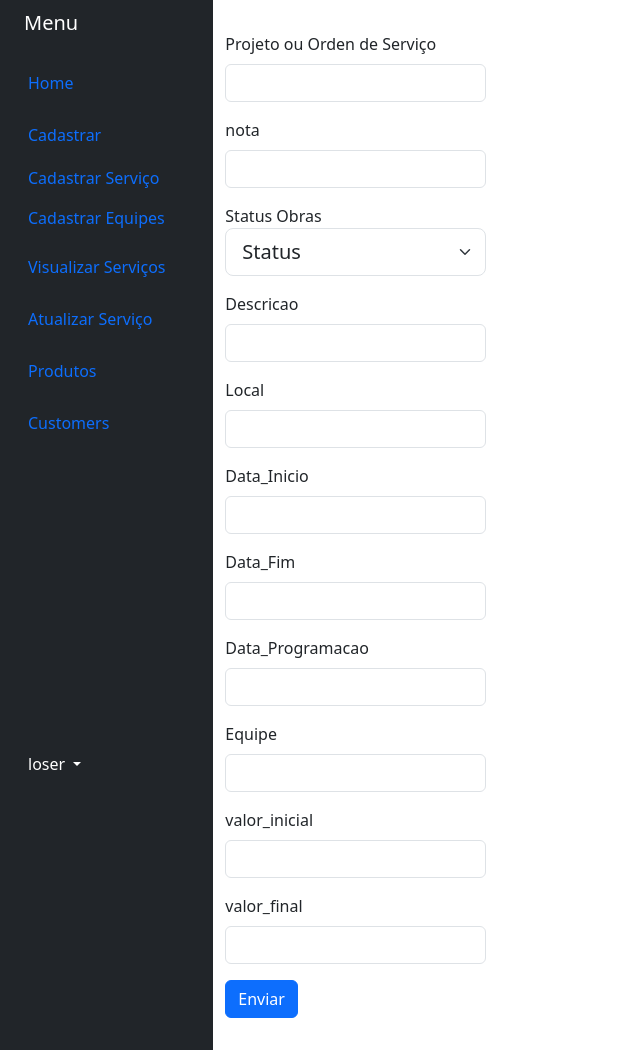
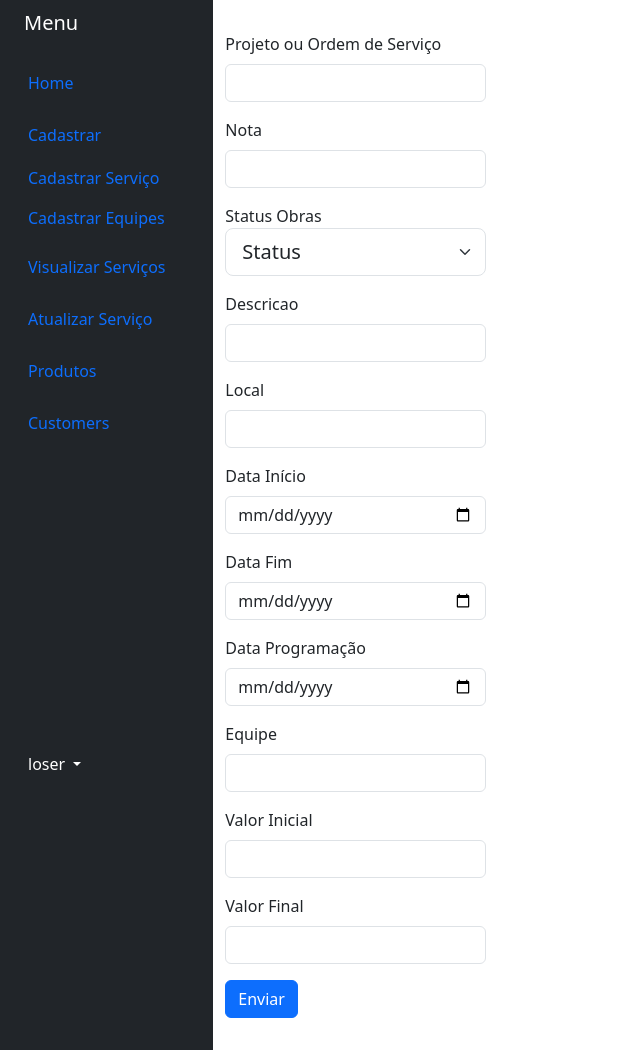
Before and after one commit to marcelohiginoduarte/Gestao_Servico, a Django app: page /cadastroservico/ in a window 1280 px wide. Shown: the whole page, without its empty margins (0-640 px from the left). Run offline with Django 5.2, Linux system fonts and the light colour scheme.

Commit message:
add forms

```diff
--- a/Setup/Meuprojeto/Templates/Cadastrarservico.html
+++ /dev/null
@@ -1,76 +0,0 @@
-{% extends 'base.html' %}
-{% block 'titulo' %}Cadastrar Serviços{% endblock %}
-
-{% block 'Material' %}
-
-<div class="col-3 py-3">
-
-    {% if erro == '1' %}
-        <div class="alert alert-danger" role="alert">
-            {{texto}}
-
-        </div>
-    {% endif %}
-
-
-    <form action="/cadastroservico/" method="post">
-        {% csrf_token %}
-        <div class="mb-3">
-            <label for="ProjetoOS" class="form-label">Projeto ou Orden de Serviço</label>
-            <input type="text" class="form-control" id="exampleInputEmail1" name="Projeto">
-        </div>
-        <div class="mb-3">
-            <label for="nota" class="form-label">nota</label>
-            <input type="text" class="form-control" id="exampleInputEmail1" name="nota">
-        </div>
-        <span>Status Obras</span>
-        <select class="form-select form-select-lg mb-3" name="status">
-            <option selected>Status</option>
-            <option value="Em programacao">Em programacao</option>
-            <option value="Programado">Programado</option>
-            <option value="Em execucao">Em execucao</option>
-            <option value="Executado">Executado</option>
-            <option value="Executado Fora Prazo">Executado Fora Prazo</option>
-            <option value="Nao Executado">Nao Executado</option>
-            <option value="Interropida">Interropida</option>
-            <option value="Medicao">Medicao</option>
-            <option value="Entregue">Entregue</option>
-            <option value="Pago">Pago</option>
-        </select>
-        <div class="mb-3">
-            <label for="nota" class="form-label">Descricao</label>
-            <input type="text" class="form-control" id="exampleInputEmail1" name="Descricao">
-        </div>
-        <div class="mb-3">
-            <label for="nota" class="form-label">Local</label>
-            <input type="text" class="form-control" id="exampleInputEmail1" name="Local">
-        </div>
-        <div class="mb-3">
-            <label for="nota" class="form-label">Data_Inicio</label>
-            <input type="text" class="form-control" id="exampleInputEmail1" name="Data_Inicio">
-        </div>
-        <div class="mb-3">
-            <label for="nota" class="form-label">Data_Fim</label>
-            <input type="text" class="form-control" id="exampleInputEmail1" name="Data_Fim">
-        </div>
-        <div class="mb-3">
-            <label for="nota" class="form-label">Data_Programacao</label>
-            <input type="text" class="form-control" id="exampleInputEmail1" name="Data_Programacao">
-        </div>
-        <div class="mb-3">
-            <label for="nota" class="form-label">Equipe</label>
-            <input type="text" class="form-control" id="exampleInputEmail1" name="Equipe">
-        </div>
-        <div class="mb-3">
-            <label for="nota" class="form-label">valor_inicial</label>
-            <input type="number" class="form-control" id="exampleInputEmail1" name="valor_inicial">
-        </div>
-        <div class="mb-3">
-            <label for="nota" class="form-label">valor_final</label>
-            <input type="number" class="form-control" id="exampleInputEmail1" name="valor_final">
-        </div>
-
-        <button type="submit" class="btn btn-primary">Enviar</button>
-    </form>
-</div>
-{% endblock %}
--- /dev/null
+++ b/Setup/Meuprojeto/forms.py
@@ -0,0 +1,12 @@
+from django import forms
+from Meuprojeto.models import Servico, Equipe
+
+class ServicoForm(forms.ModelForm):
+    class Meta:
+        model = Servico
+        fields = ['Projeto', 'Nota', 'Status', 'Descricao', 'Local', 'Data_Inicio', 'Data_Fim', 'Data_Programacao', 'Equipe', 'valor_inicial', 'valor_final']
+
+class EquipeForm(forms.ModelForm):
+    class Meta:
+        model = Equipe
+        fields = ['NumeroEquipe', 'Nome_Encaregado', 'Matricula_Encaregado', 'Nome_Eletricista_1', 'Matricula_Eletricista1', 'Nome_Eletricista_2', 'Matricula_Eletricista2', 'Nome_Eletricista_3', 'Matricula_Eletricista3', 'Nome_Eletricista_4', 'Matricula_Eletricista4', 'Nome_Ajudante_1', 'Matricula_Ajudante1']
--- a/Setup/Meuprojeto/Templates/base.html
+++ b/Setup/Meuprojeto/templates/base.html
@@ -33,7 +33,7 @@
                             </ul>
                         </li>
                         <li>
-                            <a href="{% url 'VisualizarServicos' %}" class="nav-link px-0 align-middle">
+                            <a href="{% url 'visualizar_servicos' %}" class="nav-link px-0 align-middle">
                                 <i class="fs-4 bi-table"></i> <span class="ms-1 d-none d-sm-inline">Visualizar Serviços</span></a>
                         </li>
                         <li>
--- /dev/null
+++ b/Setup/Meuprojeto/templates/cadastrar_servico.html
@@ -0,0 +1,73 @@
+{% extends 'base.html' %}
+{% block 'titulo' %}Cadastrar Serviços{% endblock %}
+
+{% block 'Material' %}
+<div class="col-3 py-3">
+
+    {% if erro == '1' %}
+        <div class="alert alert-danger" role="alert">
+            {{texto}}
+        </div>
+    {% endif %}
+
+    <form action="/cadastroservico/" method="post">
+        {% csrf_token %}
+        <div class="mb-3">
+            <label for="Projeto" class="form-label">Projeto ou Ordem de Serviço</label>
+            <input type="text" class="form-control" id="Projeto" name="Projeto" required>
+        </div>
+        <div class="mb-3">
+            <label for="Nota" class="form-label">Nota</label>
+            <input type="text" class="form-control" id="Nota" name="Nota" required>
+        </div>
+        <span>Status Obras</span>
+        <select class="form-select form-select-lg mb-3" name="Status" required>
+            <option selected>Status</option>
+            <option value="Em programacao">Em programacao</option>
+            <option value="Programado">Programado</option>
+            <option value="Em execucao">Em execucao</option>
+            <option value="Executado">Executado</option>
+            <option value="Executado Fora Prazo">Executado Fora Prazo</option>
+            <option value="Nao Executado">Nao Executado</option>
+            <option value="Interropida">Interropida</option>
+            <option value="Medicao">Medicao</option>
+            <option value="Entregue">Entregue</option>
+            <option value="Pago">Pago</option>
+        </select>
+        <div class="mb-3">
+            <label for="Descricao" class="form-label">Descricao</label>
+            <input type="text" class="form-control" id="Descricao" name="Descricao" required>
+        </div>
+        <div class="mb-3">
+            <label for="Local" class="form-label">Local</label>
+            <input type="text" class="form-control" id="Local" name="Local" required>
+        </div>
+        <div class="mb-3">
+            <label for="Data_Inicio" class="form-label">Data Início</label>
+            <input type="date" class="form-control" id="Data_Inicio" name="Data_Inicio" required>
+        </div>
+        <div class="mb-3">
+            <label for="Data_Fim" class="form-label">Data Fim</label>
+            <input type="date" class="form-control" id="Data_Fim" name="Data_Fim" required>
+        </div>
+        <div class="mb-3">
+            <label for="Data_Programacao" class="form-label">Data Programação</label>
+            <input type="date" class="form-control" id="Data_Programacao" name="Data_Programacao" required>
+        </div>
+        <div class="mb-3">
+            <label for="Equipe" class="form-label">Equipe</label>
+            <input type="text" class="form-control" id="Equipe" name="Equipe" required>
+        </div>
+        <div class="mb-3">
+            <label for="valor_inicial" class="form-label">Valor Inicial</label>
+            <input type="number" class="form-control" id="valor_inicial" name="valor_inicial" required>
+        </div>
+        <div class="mb-3">
+            <label for="valor_final" class="form-label">Valor Final</label>
+            <input type="number" class="form-control" id="valor_final" name="valor_final" required>
+        </div>
+
+        <button type="submit" class="btn btn-primary">Enviar</button>
+    </form>
+</div>
+{% endblock %}
--- a/Setup/Meuprojeto/views.py
+++ b/Setup/Meuprojeto/views.py
@@ -1,92 +1,46 @@
-from django.shortcuts import render, redirect
+from django.shortcuts import render, redirect, get_object_or_404
 from Meuprojeto.models import Servico, Equipe
+from Meuprojeto.forms import ServicoForm, EquipeForm
 
 def home(request):
-    return render(request, 'Home.html',)
+    return render(request, 'home.html')
 
-def CadastrarServico(request):
-    if request.method == "GET":
+def cadastrar_servico(request):
+    erro = None
+    texto = None
+
+    if request.method == "POST":
+        form = ServicoForm(request.POST)
+        print(form.errors)
+        if form.is_valid():
+            print(form.errors)
+            form.save()
+            return redirect('visualizar_servicos')
+    else:
+        form = ServicoForm()
         erro = request.GET.get('erro')
         texto = request.GET.get('texto')
-        return render (request, 'Cadastrarservico.html', {'erro': erro, 'texto':texto})
-    if request.method == "POST":
-        Projeto = request.POST.get('Projeto')
-        Nota = request.POST.get('nota')
-        Status = request.POST.get('status')
-        Descricao = request.POST.get('Descricao')
-        Local = request.POST.get('Local')
-        Data_Inicio = request.POST.get('Data_Inicio')
-        Data_Fim = request.POST.get('Data_Fim')
-        Data_Programacao = request.POST.get('Data_Programacao')
-        Equipe = request.POST.get('Equipe')
-        valor_inicial = request.POST.get('valor_inicial')
-        valor_final = request.POST.get('valor_final')
 
-        if len(Projeto) <=7:
-            return redirect('/cadastroservico/?erro=1&texto=Digite um projeto valido')
+    return render(request, 'cadastrar_servico.html', {'form': form, 'erro': erro, 'texto': texto})
 
 
-        servico = Servico(
-            Projeto = Projeto,
-            Nota = Nota,
-            Status = Status,
-            Descricao = Descricao,
-            Local = Local,
-            Data_Inicio = Data_Inicio,
-            Data_Fim = Data_Fim,
-            Data_Programacao = Data_Programacao,
-            Equipe = Equipe,
-            valor_inicial = valor_inicial,
-            valor_final = valor_final
-        )
-        #Salvar os dados no banco de dados
-        servico.save()
-    return render(request, 'Cadastrarservico.html',)
+def cadastro_equipes(request):
+    if request.method == "POST":
+        form = EquipeForm(request.POST)
+        if form.is_valid():
+            form.save()
+            return redirect('visualizar_equipes')
+    else:
+        form = EquipeForm()
+    return render(request, 'cadastro_equipes.html', {'form': form})
 
-def CadastroEquipes(request):
-    if request.method == "GET":
-        return render(request, 'Cadastroequipes.html')
-    elif request.method == "POST":
-        NumeroEquipe = request.POST.get('NumeroEquipe')
-        Nome_Encaregado = request.POST.get('Nome_Encaregado')
-        Matricula_Encaregado = request.POST.get('Matricula_Encaregado')
-        Nome_Eletricista_1 = request.POST.get('Nome_Eletricista_1')
-        Matricula_Eletricista1 = request.POST.get('Matricula_Eletricista1')
-        Nome_Eletricista_2 = request.POST.get('Nome_Eletricista_2')
-        Matricula_Eletricista2 = request.POST.get('Matricula_Eletricista2')
-        Nome_Eletricista_3 = request.POST.get('Nome_Eletricista_3')
-        Matricula_Eletricista3 = request.POST.get('Matricula_Eletricista3')
-        Nome_Eletricista_4 = request.POST.get('Nome_Eletricista_4')
-        Matricula_Eletricista4 = request.POST.get('Matricula_Eletricista4')
-        Nome_Ajudante_1 = request.POST.get('Nome_Ajudante_1')
-        Matricula_Ajudante1 = request.POST.get('Matricula_Ajudante1')
+def visualizar_servicos(request):
+    servicos = Servico.objects.all()
+    return render(request, 'visualizar.html', {'visualizar_servicos': servicos})
 
-
-        equipe = Equipe(
-           NumeroEquipe = NumeroEquipe,
-           Nome_Encaregado = Nome_Encaregado,
-           Matricula_Encaregado = Matricula_Encaregado,
-           Nome_Eletricista_1 = Nome_Eletricista_1,
-           Matricula_Eletricista1 = Matricula_Eletricista1,
-           Nome_Eletricista_2 = Nome_Eletricista_2,
-           Matricula_Eletricista2 = Matricula_Eletricista2,
-           Nome_Eletricista_3 = Nome_Eletricista_3,
-           Matricula_Eletricista3 = Matricula_Eletricista3,
-           Nome_Eletricista_4 = Nome_Eletricista_4,
-           Matricula_Eletricista4 = Matricula_Eletricista4,
-           Nome_Ajudante_1 = Nome_Ajudante_1,
-           Matricula_Ajudante1 = Matricula_Ajudante1
-        )
-
-        equipe.save()
-        return render(request, 'Cadastroequipes.html')
-
-
-def VisualizarServicos(request):
-    visualizar_servicos = Servico.objects.all()
-    print(visualizar_servicos)
-    return render(request, 'Visualizar.html', {'visualizer_servicos': visualizar_servicos})
-
-def StatusServico(request):
-    if Status == '':
+def status_servico(request):
+    status = request.GET.get('status', '')
+    if not status:
         return 'Em Programacao'
+    # Adicione lógica adicional para manipular diferentes status, se necessário
+    return status
--- a/Setup/Setup/urls.py
+++ b/Setup/Setup/urls.py
@@ -21,7 +21,7 @@ from Meuprojeto import views
 urlpatterns = [
     path('admin/', admin.site.urls),
     path('', views.home, name='home'),
-    path('cadastroservico/', views.CadastrarServico, name='cadastroservico'),
-    path('cadastroequipe/', views.CadastroEquipes, name='cadastroequipe'),
-    path('VisualizarServicos/', views.VisualizarServicos, name='VisualizarServicos'),
+    path('cadastroservico/', views.cadastrar_servico, name='cadastroservico'),
+    path('cadastroequipe/', views.cadastro_equipes, name='cadastroequipe'),
+    path('visualizar_servicos/', views.visualizar_servicos, name='visualizar_servicos'),
 ]
--- /dev/null
+++ b/requirements.txt
@@ -0,0 +1,3 @@
+asgiref==3.8.1
+Django==5.0.7
+sqlparse==0.5.0
```
Also changed, not shown: Setup/Meuprojeto/templates/cadastro_equipes.html (renamed from Setup/Meuprojeto/Templates/Cadastroequipes.html), Setup/Meuprojeto/templates/home.html (renamed from Setup/Meuprojeto/Templates/Home.html), Setup/Meuprojeto/templates/visualizar.html (renamed from Setup/Meuprojeto/Templates/Visualizar.html), Setup/db.sqlite3, 1 other file.
